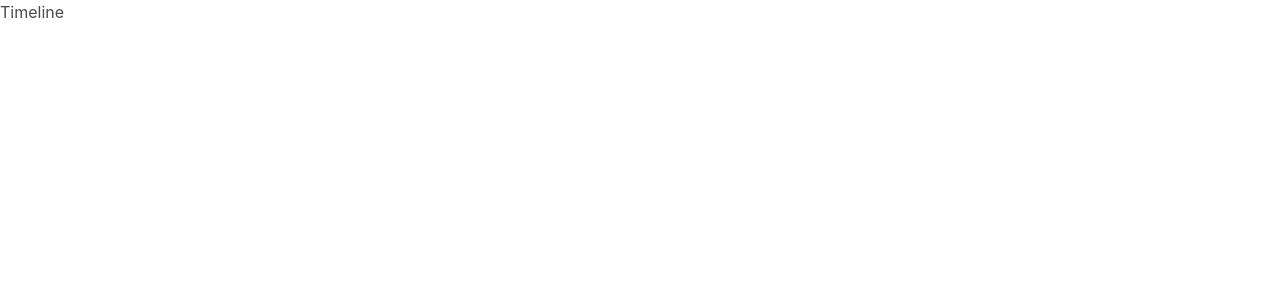
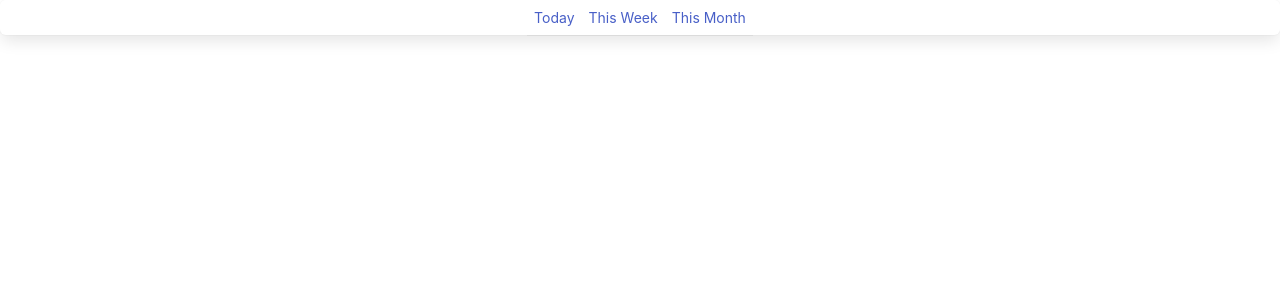
Before and after one commit to GabrielaMendes/vue-posts-page, a Vue app: page / in a window 1280 px wide. Shown: the top 300 px of the page. Built offline with nearby package versions, Linux system fonts and the light colour scheme.

Commit message:
feature: added panel to timeline

```diff
--- a/src/components/Timeline.vue
+++ b/src/components/Timeline.vue
@@ -1,7 +1,11 @@
 <script setup lang="ts"></script>
 
 <template>
-	<div>Timeline</div>
+	<nav class="is-primary panel">
+    <span class="panel-tabs">
+      <a href="#">Today</a>
+      <a href="#">This Week</a>
+      <a href="#">This Month</a>
+    </span>
+  </nav>
 </template>
-
-<style scoped></style>
```
